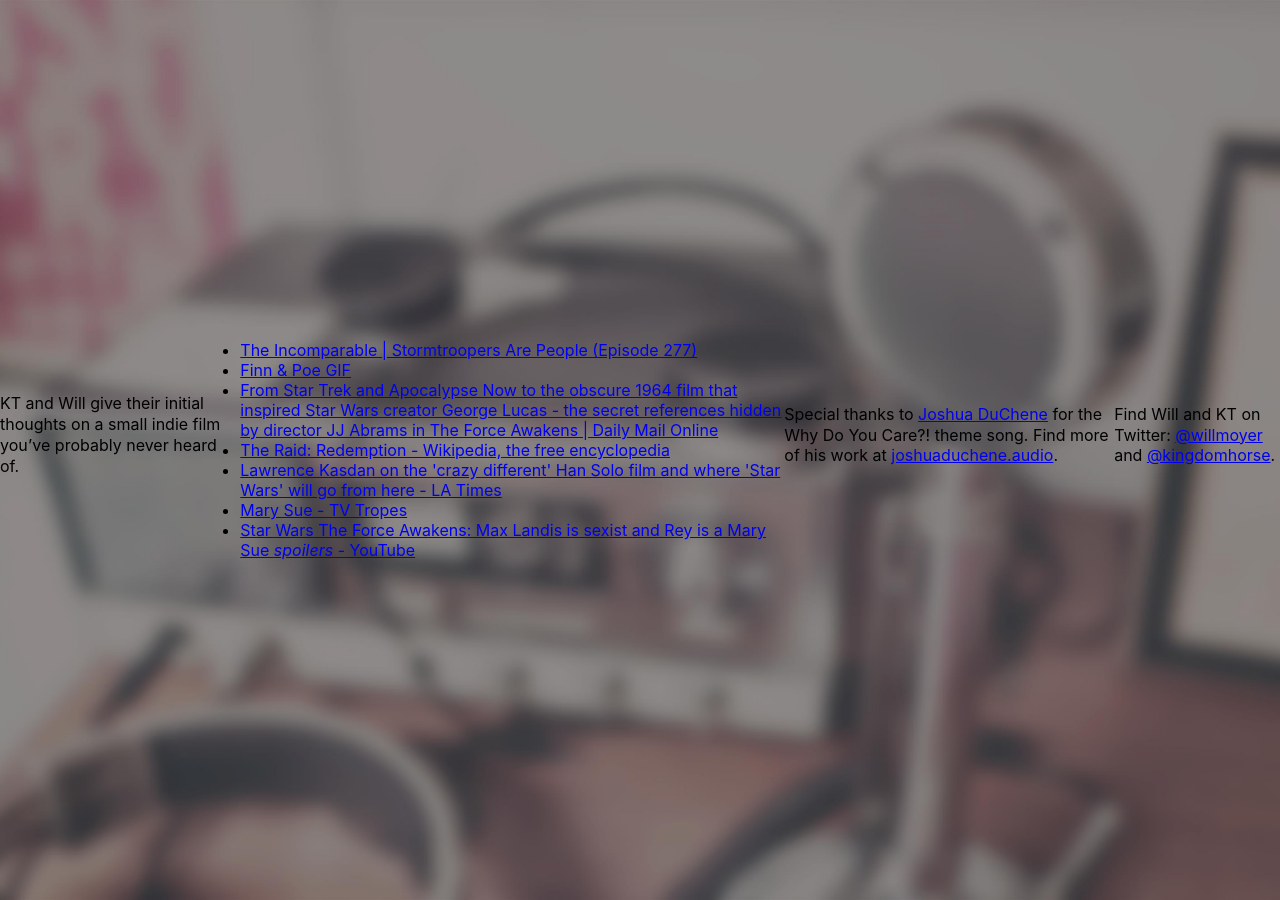
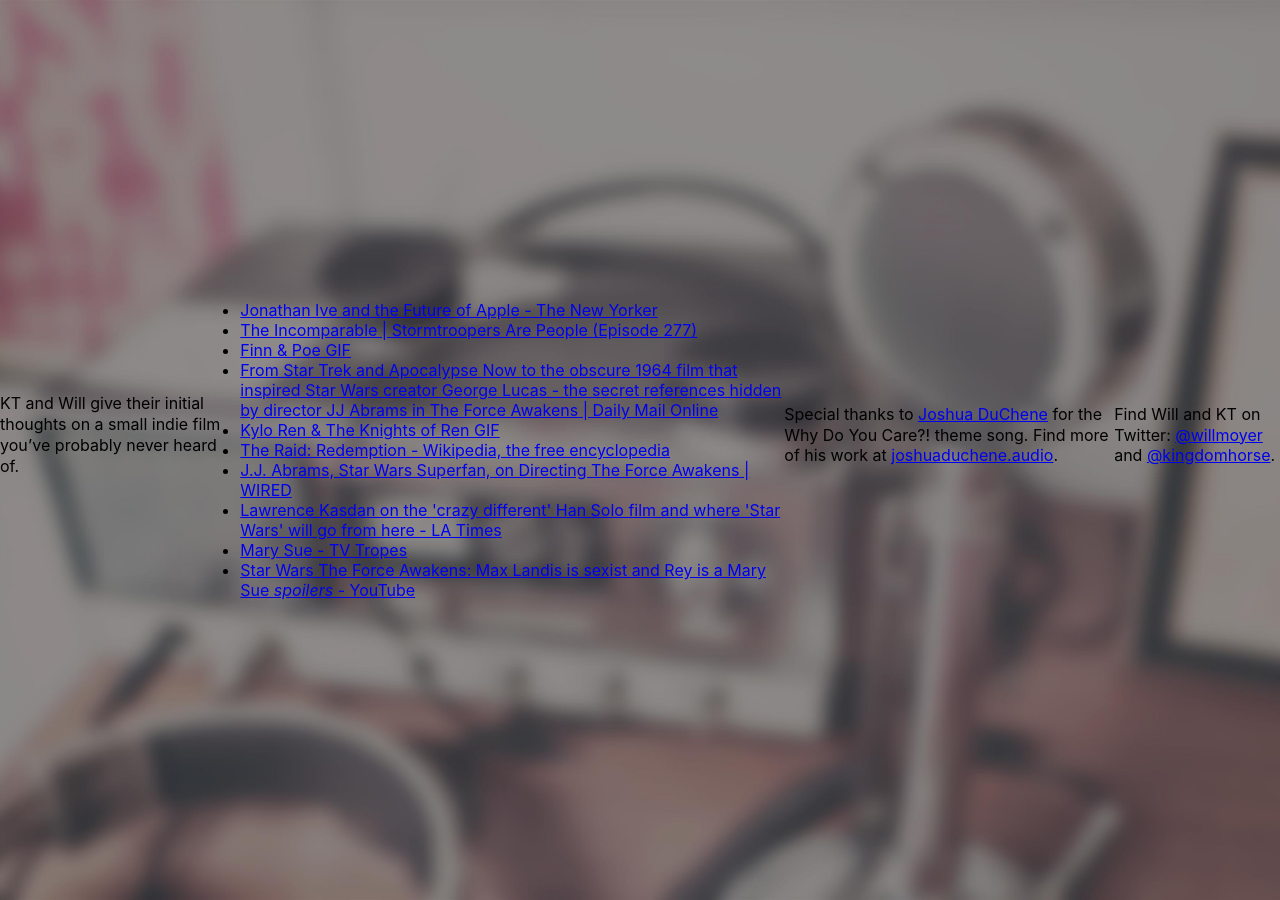
Before and after one commit to moyer/whydoyoucare.fm, a Jekyll site: the page built from episodes/_posts/2015-12-23-s01e02.md, in a window 1280 px wide. Built offline with Jekyll 4.4.1, drawn with Linux system fonts in a browser that asks for light colours.

Commit message:
Updates show notes for S01E01 and S01E02

```diff
--- a/episodes/_posts/2015-12-23-s01e02.md
+++ b/episodes/_posts/2015-12-23-s01e02.md
@@ -13,10 +13,13 @@ keywords: star, wars, force, awakens, harrison, ford, han, solo, luke, leia, rey
 KT and Will give their initial thoughts on a small indie film you've probably never heard of.
 
 <ul>
+<li><a href="http://www.newyorker.com/magazine/2015/02/23/shape-things-come">Jonathan Ive and the Future of Apple - The New Yorker</a></li>
 <li><a href="https://www.theincomparable.com/theincomparable/277/index.php">The Incomparable | Stormtroopers Are People (Episode 277)</a></li>
 <li><a href="http://gph.is/1YVhpec">Finn &amp; Poe GIF</a></li>
 <li><a href="http://www.dailymail.co.uk/news/article-3362851/From-Star-Trek-Apocalypse-obscure-1964-film-inspired-Star-Wars-creator-George-Lucas-secret-references-hidden-director-JJ-Abrams-Force-Awakens.html">From Star Trek and Apocalypse Now to the obscure 1964 film that inspired Star Wars creator George Lucas - the secret references hidden by director JJ Abrams in The Force Awakens | Daily Mail Online</a></li>
+<li><a href="https://fat.gfycat.com/RingedInbornArmyworm.gif">Kylo Ren &amp; The Knights of Ren GIF</a></li>
 <li><a href="https://en.wikipedia.org/wiki/The_Raid:_Redemption">The Raid: Redemption - Wikipedia, the free encyclopedia</a></li>
+<li><a href="http://www.wired.com/?p=1922154">J.J. Abrams, Star Wars Superfan, on Directing The Force Awakens | WIRED</a></li>
 <li><a href="http://www.latimes.com/entertainment/movies/herocomplex/la-et-hc-lawrence-kasdan-star-wars-han-solo-20151221-story.html">Lawrence Kasdan on the &apos;crazy different&apos; Han Solo film and where &apos;Star Wars&apos; will go from here - LA Times</a></li>
 <li><a href="http://tvtropes.org/pmwiki/pmwiki.php/Main/MarySue">Mary Sue - TV Tropes</a></li>
 <li><a href="https://www.youtube.com/watch?v=cpS6TlqgLIQ">Star Wars The Force Awakens: Max Landis is sexist and Rey is a Mary Sue <em>spoilers</em> - YouTube</a></li>
```
Also changed, not shown: episodes/_posts/2015-12-08-s01e01.md (+1 -1 lines).
